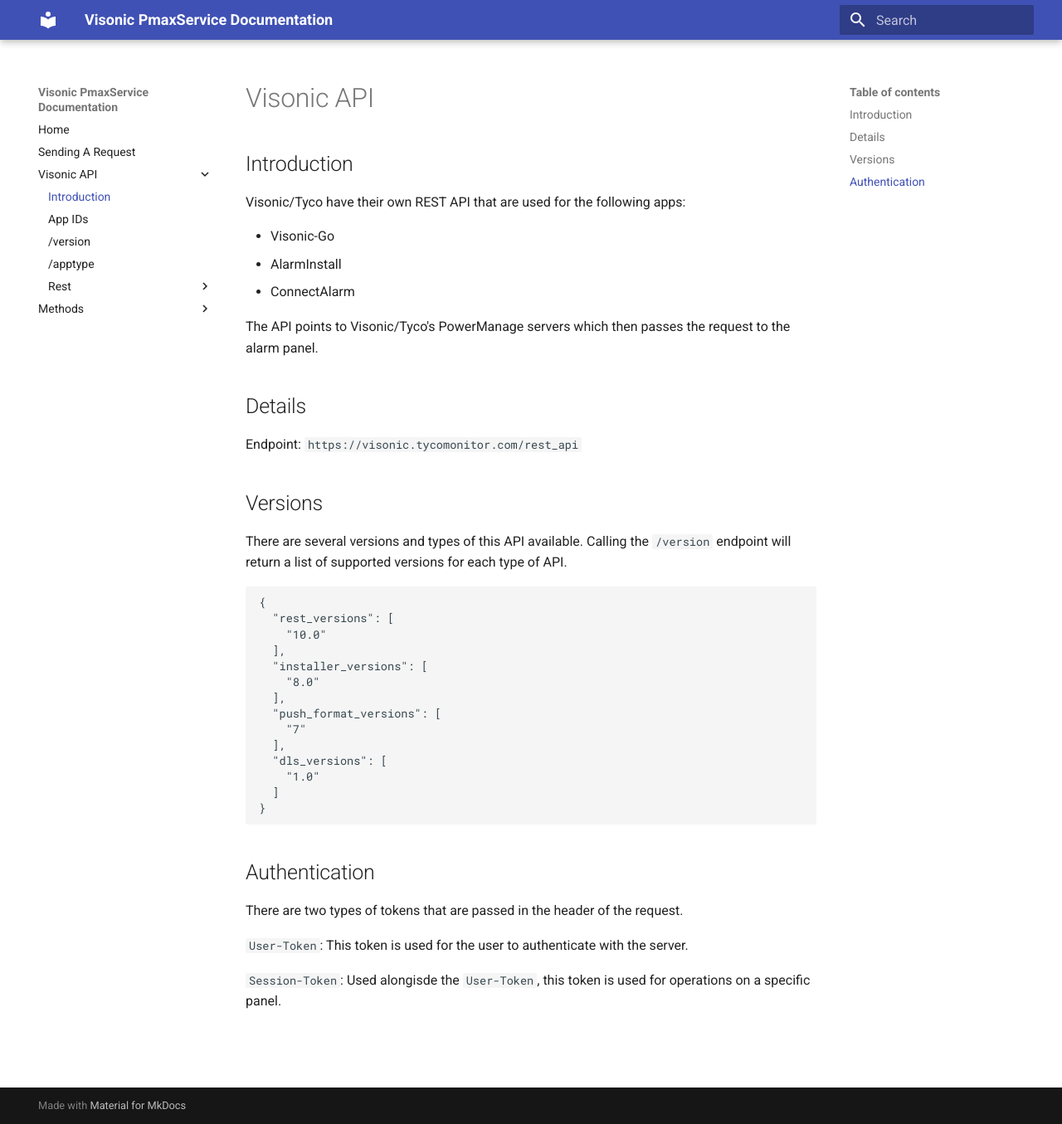
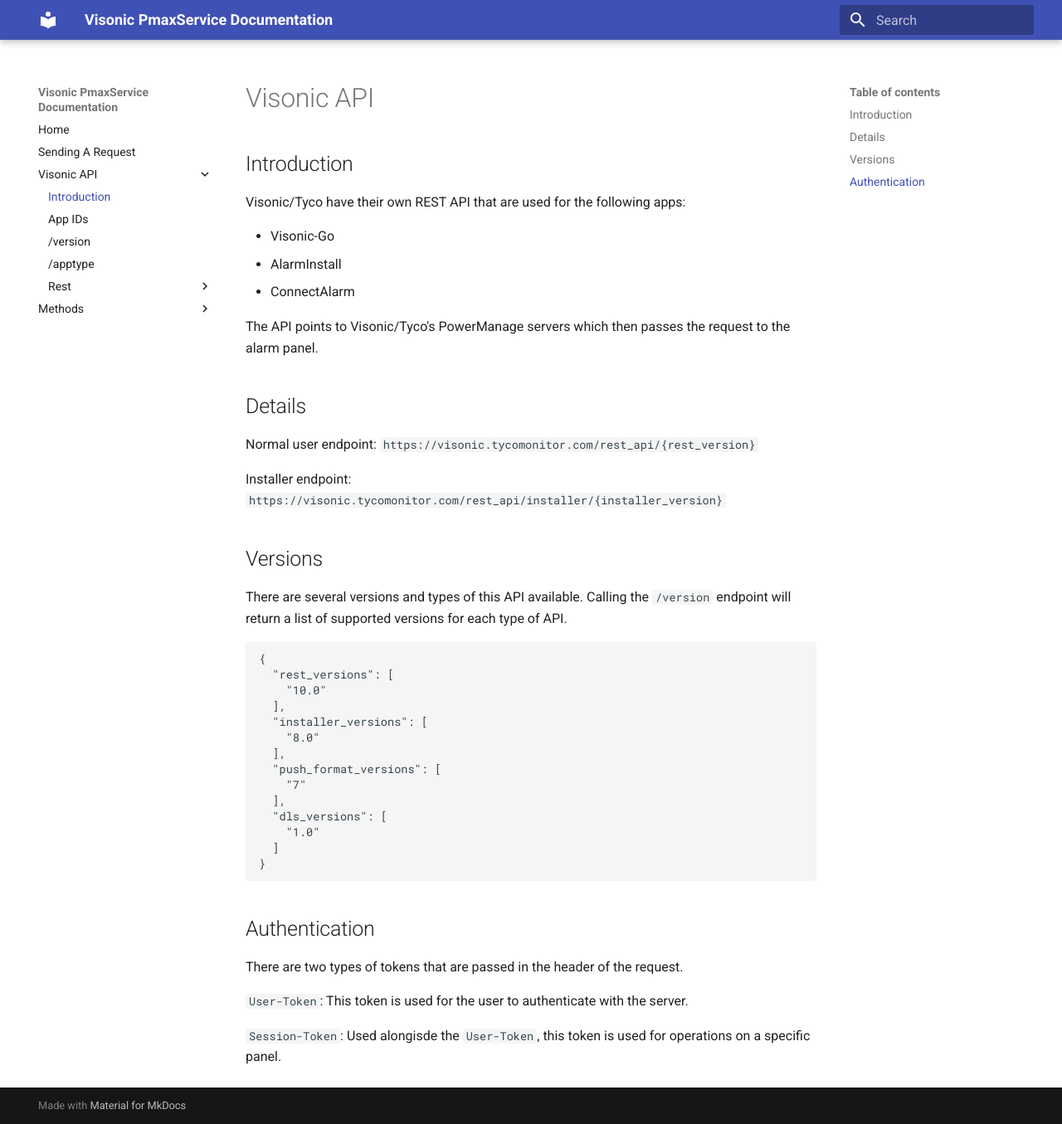
Before and after one commit to rexchoppers/visonic-pmaxservice-docs, an MkDocs documentation site: the page built from docs/visonic-api/introduction.md, in a window 1280 px wide and 1355 px high. Shown: the whole window at 83% size. Built offline with MkDocs 1.6.1 and Material for MkDocs 9.7.7, drawn with Linux system fonts in a browser that asks for light colours.

Commit message:
UPDATED Endpoints to make a bit more sense

````diff
--- a/docs/visonic-api/introduction.md
+++ b/docs/visonic-api/introduction.md
@@ -10,7 +10,10 @@
 The API points to Visonic/Tyco's PowerManage servers which then passes the request to the alarm panel.
 
 ## Details
-Endpoint: `https://visonic.tycomonitor.com/rest_api`
+Normal user endpoint: `https://visonic.tycomonitor.com/rest_api/{rest_version}`
+
+Installer endpoint: `https://visonic.tycomonitor.com/rest_api/installer/{installer_version}`
+
 
 ## Versions
 There are several versions and types of this API available. Calling the `/version` endpoint will return a list of supported versions for each type of API.
@@ -32,6 +35,7 @@
 }
 ```
 
+
 ## Authentication
 There are two types of tokens that are passed in the header of the request.
 
````
